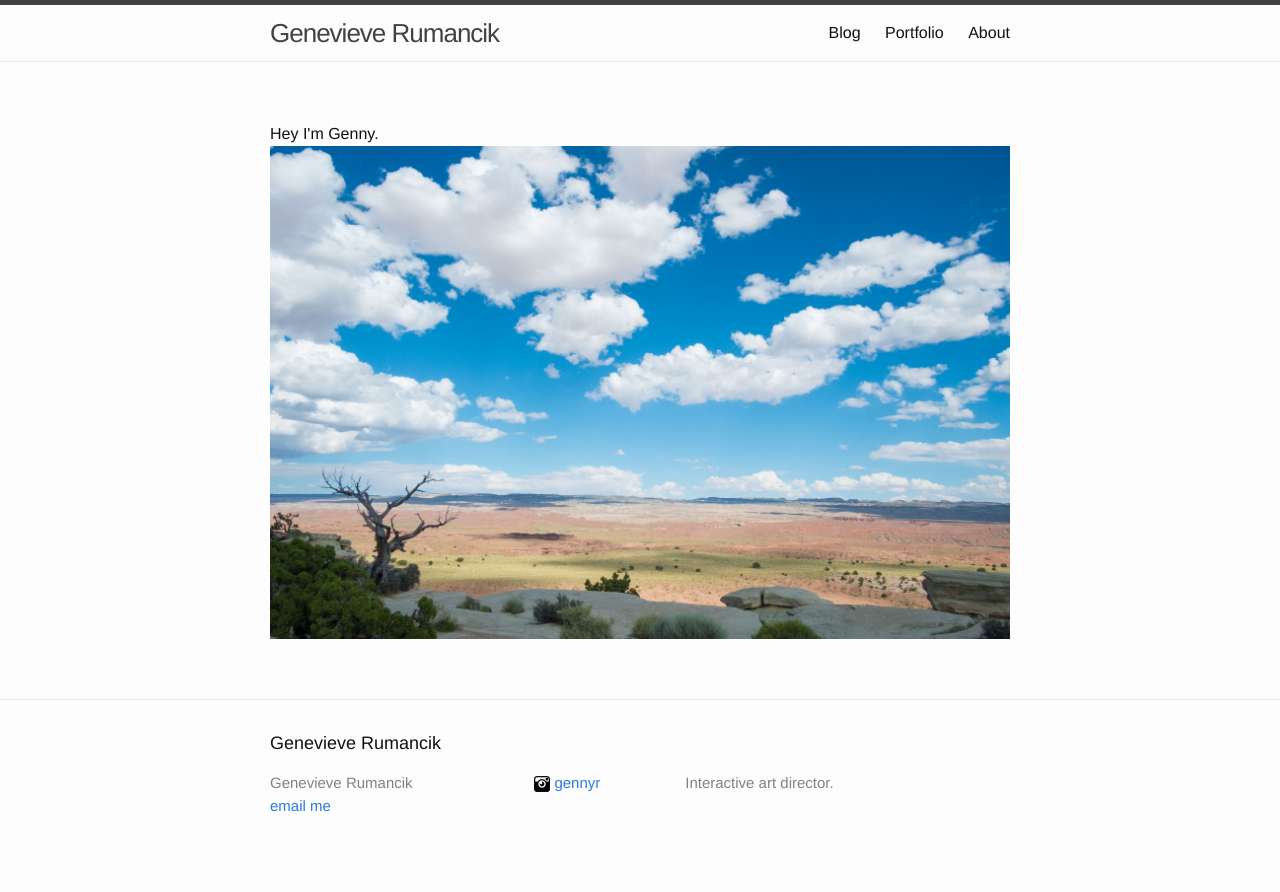
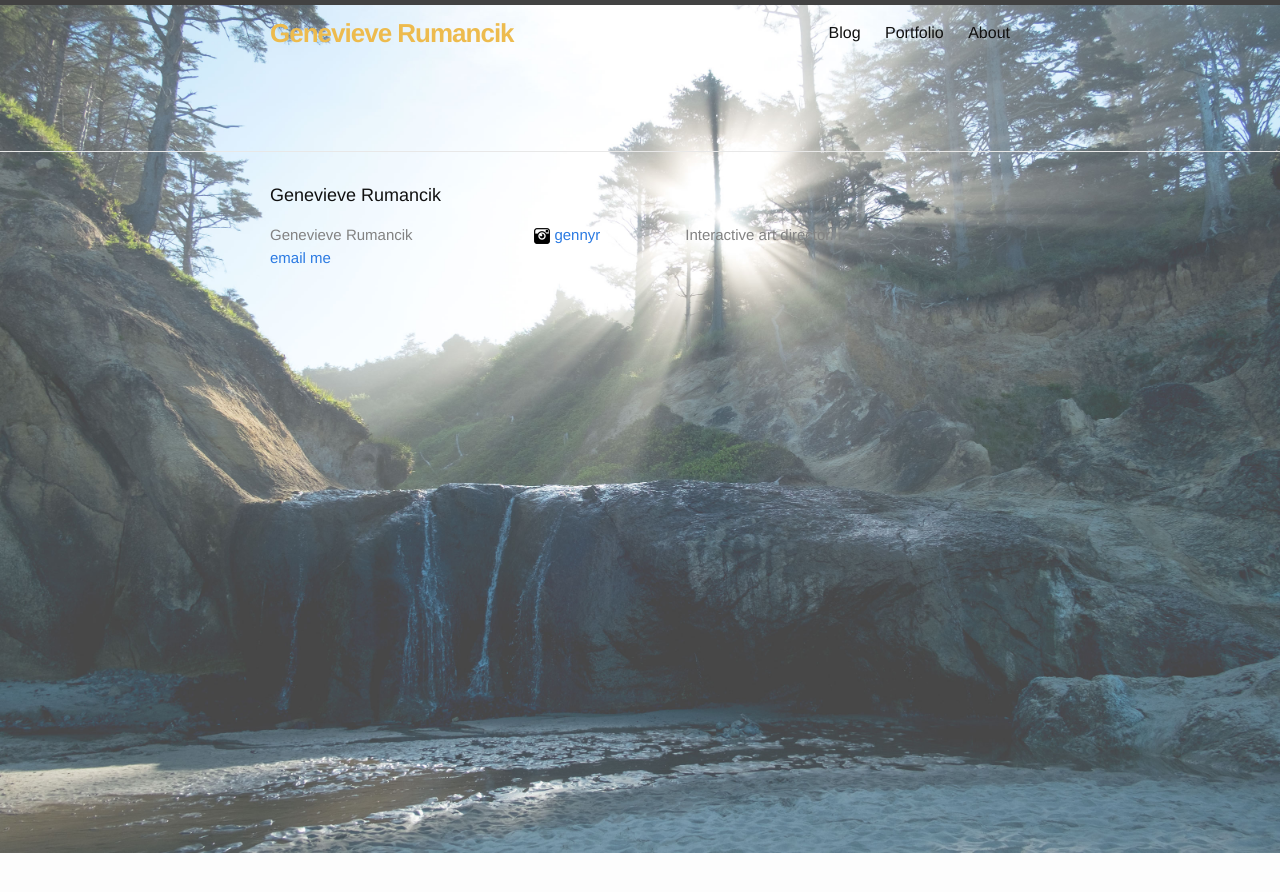
Before and after one commit to grumancik/grumancik.github.io, a Jekyll site: the page built from index.html, in a window 1280 px wide. Shown: the top 892 px of the page. Built offline with Jekyll 4.4.1, drawn with Linux system fonts in a browser that asks for light colours.

Commit message:
changes colors for header on main page

```diff
--- a/_sass/_layout.scss
+++ b/_sass/_layout.scss
@@ -3,7 +3,6 @@
  */
 .site-header {
     border-top: 5px solid $grey-color-dark;
-    border-bottom: 1px solid $grey-color-light;
     min-height: 56px;
 
     // Positioning context for the mobile navigation icon
@@ -16,6 +15,8 @@
     letter-spacing: -1px;
     margin-bottom: 0;
     float: left;
+    color: #EDBB4E !important;
+    font-weight: bold;
 
     &,
     &:visited {
@@ -85,6 +86,9 @@
         }
     }
 }
+/**
+ * Site main
+ */
 
 
 
--- a/index.html
+++ b/index.html
@@ -2,6 +2,5 @@
 layout: page
 ---
 
-Hey I'm Genny.
-
-<img src="/images/utah.jpg" alt="Summer Adventures"/>
+<body class="main">
+</body>
```
